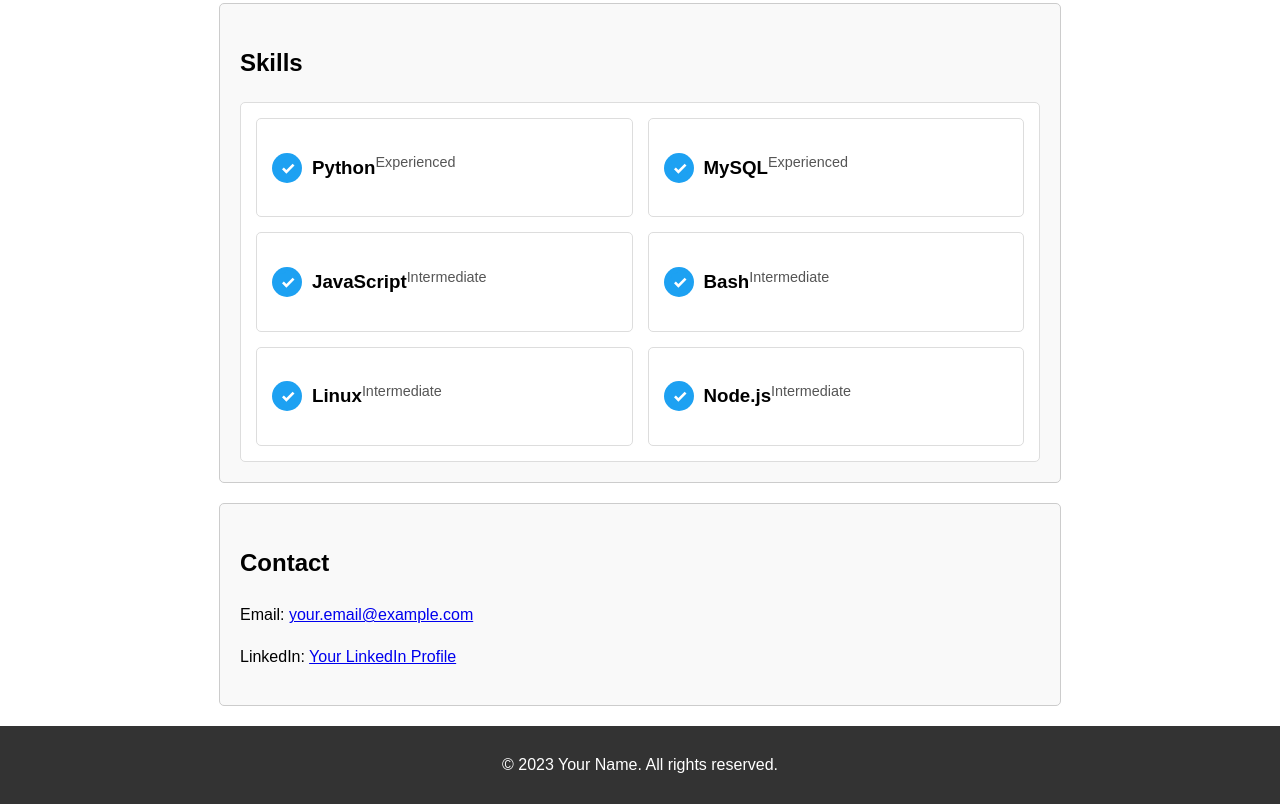
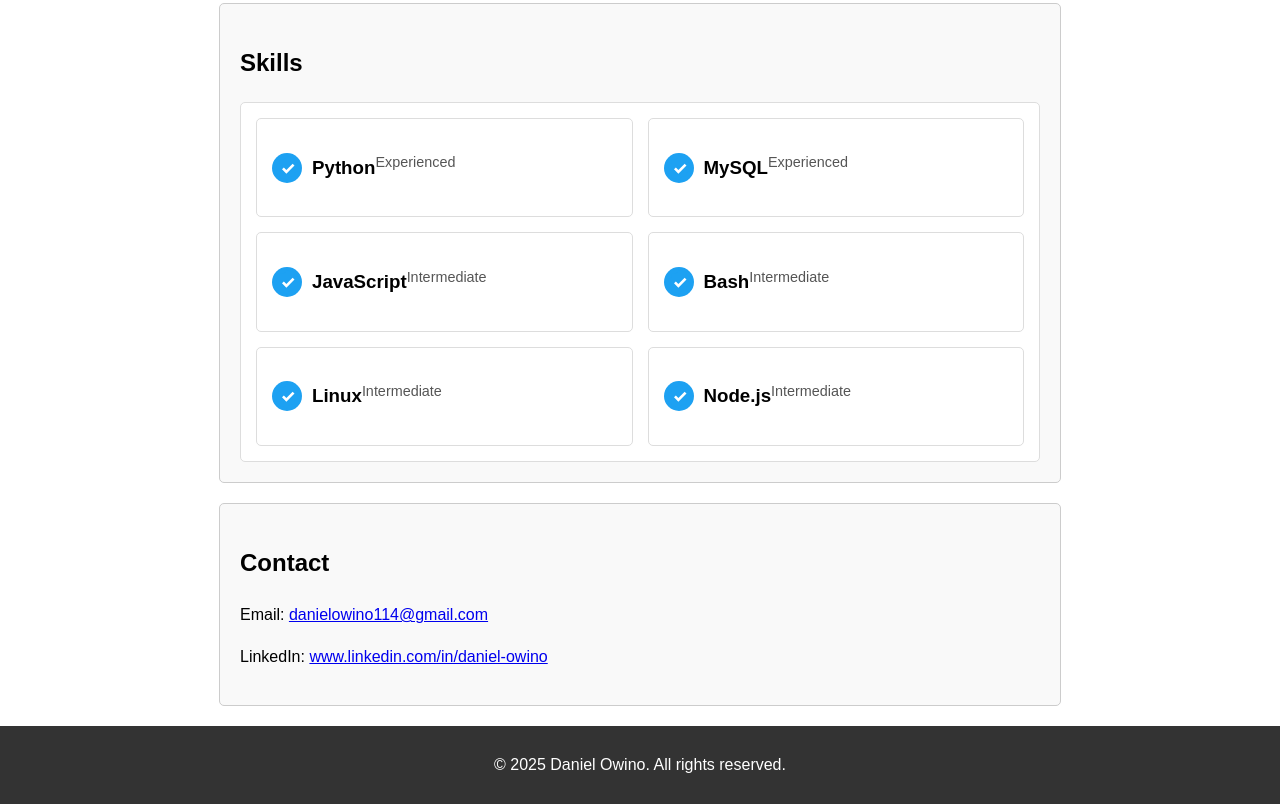
Before and after one commit to owino600/my_portfolio, a plain HTML site: page index.html in a window 1280 px wide. Shown: the part 960-1764 px from the top of the page. Drawn offline with Linux system fonts and the light colour scheme.

Commit message:
portfolio

```diff
--- a/index.html
+++ b/index.html
@@ -132,12 +132,12 @@
 
     <section id="contact">
         <h2>Contact</h2>
-        <p>Email: <a href="mailto:your.email@example.com">your.email@example.com</a></p>
-        <p>LinkedIn: <a href="http://linkedin.com/in/yourprofile">Your LinkedIn Profile</a></p>
+        <p>Email: <a href="mailto:your.email@example.com">danielowino114@gmail.com</a></p>
+        <p>LinkedIn: <a href="http://linkedin.com/in/yourprofile">www.linkedin.com/in/daniel-owino</a></p>
     </section>
 
     <footer>
-        <p>&copy; 2023 Your Name. All rights reserved.</p>
+        <p>&copy; 2025 Daniel Owino. All rights reserved.</p>
     </footer>
 </body>
 </html>
```
